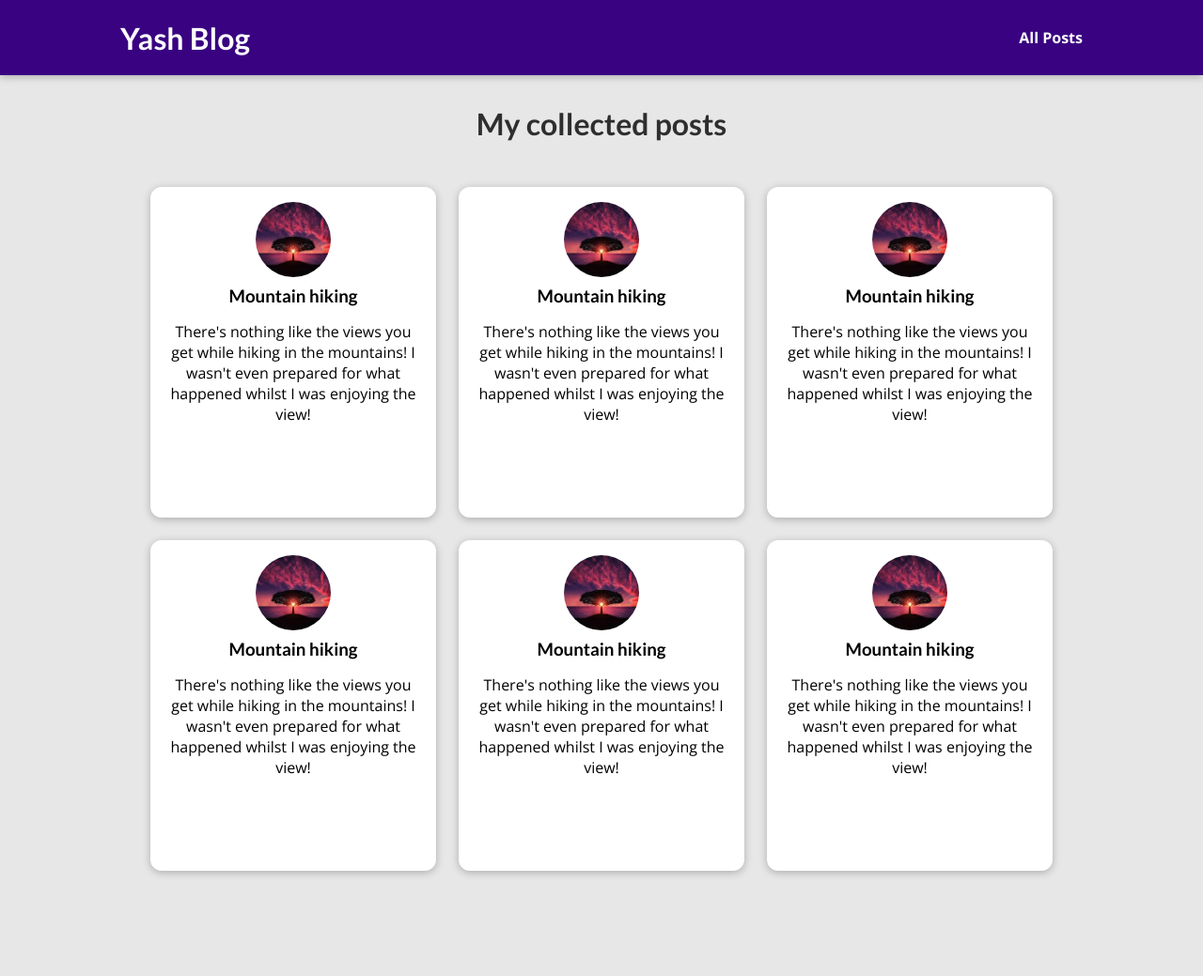
After one commit to yrawat/storyboard, a Django app: template blog/templates/blog/all-posts.html in a window 1280 px wide. The commit adds this page. Shown: the whole page at 94% size. Run offline with Django 5.2, Linux system fonts and the light colour scheme; the template is opened without the code that fills it, so the values that code supplies are empty.

Commit message:
add all posts

```diff
--- /dev/null
+++ b/blog/static/blog/all-posts.css
@@ -0,0 +1,43 @@
+body {
+    background-color: #e7e7e7;
+  }
+
+  #main-navigation {
+    background-color: #390281;
+    box-shadow: 0 2px 8px rgba(0, 0, 0, 0.25);
+  }
+
+  #all-posts {
+    margin: 7rem auto;
+    width: 90%;
+    max-width: 60rem;
+  }
+
+  #all-posts h2 {
+    text-align: center;
+    font-size: 2rem;
+    color: #2e2e2e;
+    margin: 3rem 0;
+  }
+
+  ul {
+    list-style: none;
+    margin: 0;
+    padding: 0;
+    display: grid;
+    grid-template-columns: repeat(auto-fill, minmax(17rem, 1fr));
+    gap: 1.5rem;
+  }
+
+  .post img {
+    width: 7rem;
+    height: 7rem;
+  }
+
+  .post a {
+    height: 22rem;
+    transform-origin: center;
+    box-shadow: 0 2px 8px rgba(0, 0, 0, 0.25);
+    border-radius: 12px;
+    background-color: white;
+  }
--- /dev/null
+++ b/blog/static/blog/posts.css
@@ -0,0 +1,43 @@
+.post {
+    display: flex;
+    flex-direction: column;
+    align-items: center;
+    text-align: center;
+  }
+
+  .post a {
+    text-decoration: none;
+    color: black;
+    transition: all 0.2s ease;
+    padding: 1rem;
+  }
+
+  .post a:hover,
+  .post a:active {
+    transform: scale(1.1);
+    background-color: #390281;
+    color: white;
+  }
+
+  .post img {
+    width: 5rem;
+    height: 5rem;
+    object-fit: cover;
+    border-radius: 50%;
+  }
+
+  .post h3 {
+    margin: 0.25rem 0;
+  }
+
+  .post time {
+    color: #666666;
+    margin: 0.25rem;
+    font-style: italic;
+    font-size: 0.85rem;
+  }
+
+  .post:hover time,
+  .post:active time {
+    color: white;
+  }
--- /dev/null
+++ b/blog/templates/blog/all-posts.html
@@ -0,0 +1,26 @@
+{% extends "base.html"%}
+{% load static %}
+
+{% block title %}
+   All my posts
+{% endblock %}
+
+{% block css_files %}
+<link rel="stylesheet" href="{% static "blog/all-posts.css" %}"/>
+<link rel="stylesheet" href="{% static "blog/posts.css" %}"/>
+{% endblock %}
+
+{%block content%}
+   <section id="all-posts">
+    <h2>My collected posts</h2>
+
+    <ul>
+        {% include "blog/includes/post.html" %}
+        {% include "blog/includes/post.html" %}
+        {% include "blog/includes/post.html" %}
+        {% include "blog/includes/post.html" %}
+        {% include "blog/includes/post.html" %}
+        {% include "blog/includes/post.html" %}
+    </ul>
+   </section>
+{% endblock %}
--- /dev/null
+++ b/blog/templates/blog/includes/post.html
@@ -0,0 +1,14 @@
+{% load static %}
+<li>
+    <article class="post">
+        <a href="">
+            <img src="{% static "blog/images/tree.jpg" %}" alt="Mountain hiking" />
+            <div class="post__content">
+                <h3>Mountain hiking</h3>
+                <p>There's nothing like the views you get while hiking in the mountains!
+                    I wasn't even prepared for what happened whilst I was enjoying the view!
+                </p>
+            </div>
+        </a>
+    </article>
+</li>
--- a/blog/views.py
+++ b/blog/views.py
@@ -6,7 +6,7 @@ def starting_page(request):
     return render(request,"blog/index.html")
 
 def posts(request):
-    pass
+    return render(request,"blog/all-posts.html")
 
 def post_detail(request):
     pass
--- a/static/app.css
+++ b/static/app.css
@@ -46,3 +46,31 @@ h3 {
 #main-navigation h1 a:active {
   color: white;
 }
+
+#main-navigation {
+  width: 100%;
+  height: 5rem;
+  display: flex;
+  justify-content: space-between;
+  align-items: center;
+  padding: 0 10%;
+  position: absolute;
+  top: 0;
+  left: 0;
+}
+
+#main-navigation a {
+  text-decoration: none;
+  color: white;
+  font-weight: bold;
+}
+
+#main-navigation a:hover,
+#main-navigation a:active {
+  color: #cf79f1;
+}
+
+#main-navigation h1 a:hover,
+#main-navigation h1 a:active {
+  color: white;
+}
--- a/templates/base.html
+++ b/templates/base.html
@@ -10,6 +10,12 @@
     {% block css_files %}{% endblock %}
 </head>
 <body>
+    <header id="main-navigation">
+        <h1><a href="">Yash Blog</a></h1>
+        <nav>
+            <a href ="">All Posts</a>
+        </nav>
+    </header>
     {% block content %}
     {% endblock %}
 </body>
```
Also changed, not shown: blog/static/blog/index.css (+0 -72 lines), blog/templates/blog/index.html (+2 -20 lines).
